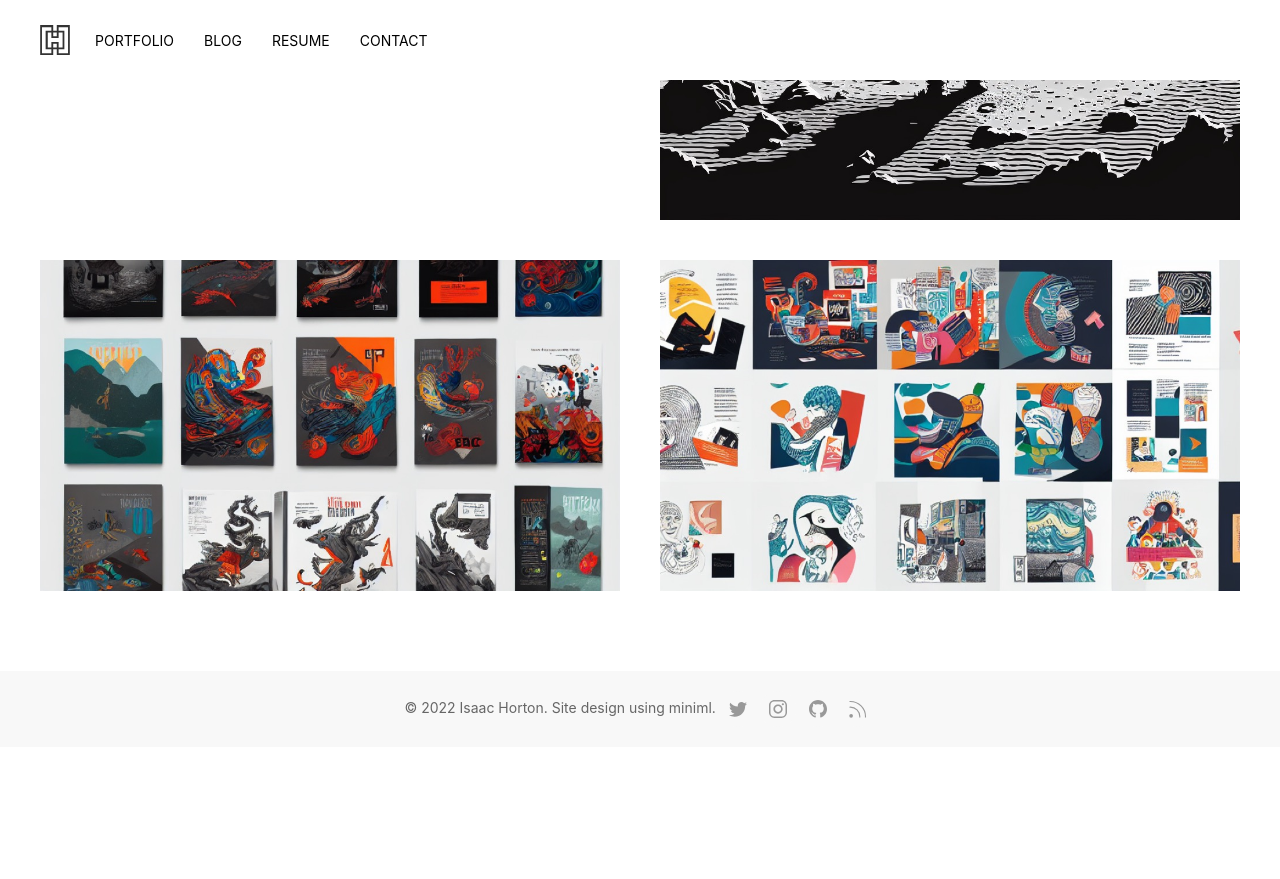
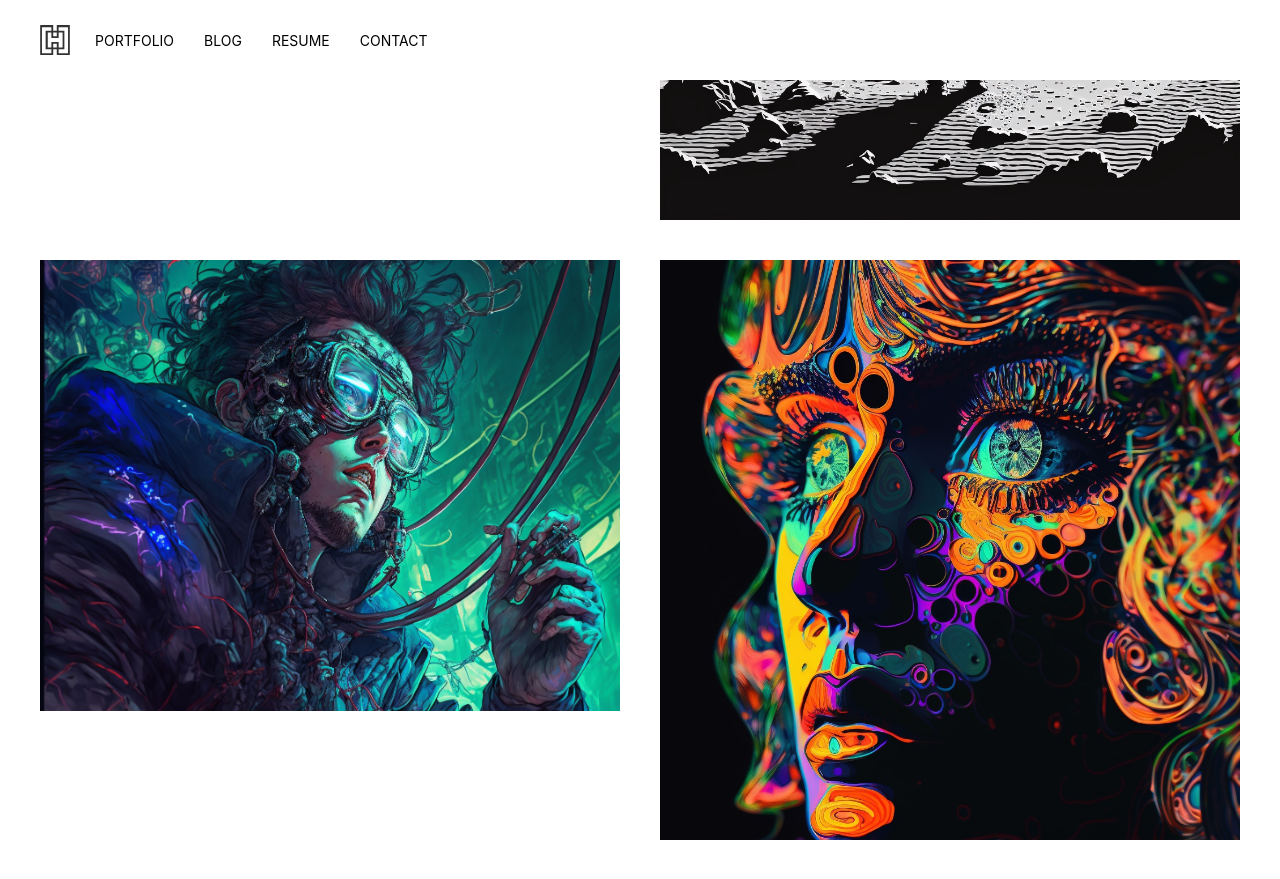
Before and after one commit to kre8t/kre8t.github.io, a Jekyll site: the page built from index.html, in a window 1280 px wide and 900 px high, scrolled down 815 px. Shown: the top 879 px of the window. Built offline with Jekyll 4.4.1, drawn with Linux system fonts in a browser that asks for light colours; before the commit the page ends 1562 px from its top, so only the background shows below that.

Commit message:
updated home

```diff
--- a/_includes/sections/featured.html
+++ b/_includes/sections/featured.html
@@ -1,8 +1,8 @@
 <div class="uk-section uk-section-small">
   <div class="intro-text uk-container">
     <div class="uk-child-width-1-2@m" uk-grid>
-      <div><img class="uk-width-1-1" src="{{ "/assets/img/ih-portfolio-items-89.jpg" | relative_url }}" width="1000" height="571"></div>
-      <div><img class="uk-width-1-1" src="{{ "/assets/img/ih-portfolio-items-101.jpg" | relative_url }}" width="1000" height="571"></div>
+      <div><img class="uk-width-1-1" src="{{ "/assets/img/Isaac-Horton-Portfolio-28.jpg" | relative_url }}"></div>
+      <div><img class="uk-width-1-1" src="{{ "/assets/img/Isaac-Horton-Portfolio-52.jpg" | relative_url }}"></div>
     </div>
   </div>
 
```
Also changed, not shown: assets/img/Isaac-Horton-Portfolio-28.jpg (added), assets/img/Isaac-Horton-Portfolio-52.jpg (added).
